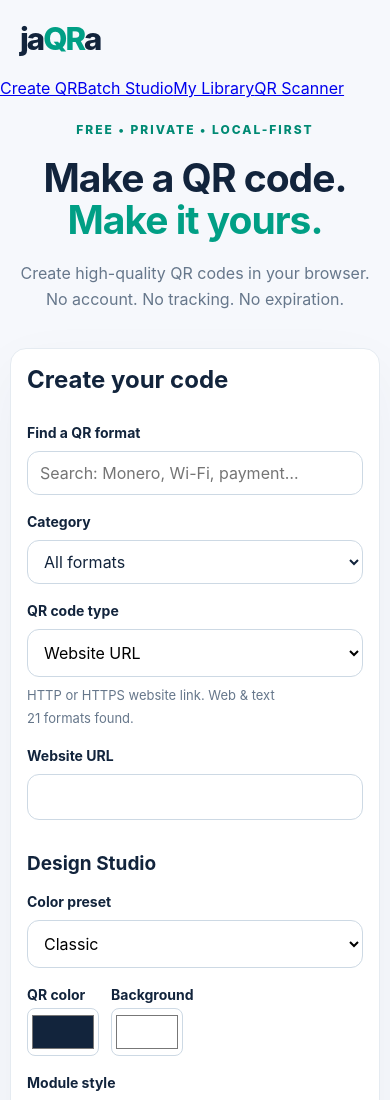
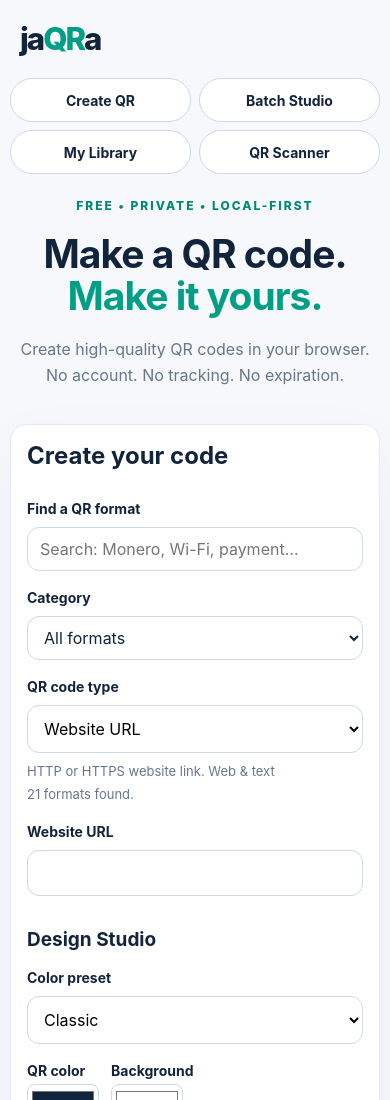
Before and after one commit to Ploos-AS/jaQRa, a website built with Vite: page index.html in a window 390 px wide. Shown: the top 1100 px of the page. Built offline with nearby package versions, Linux system fonts and the light colour scheme.

Commit message:
style: responsive keyboard-accessible workspace links

```diff
--- a/src/style.css
+++ b/src/style.css
@@ -106,3 +106,12 @@
  :where(a,button,input,select,textarea):focus-visible{outline:3px solid Highlight;outline-offset:3px}
  .preview{border:1px solid CanvasText}
 }
+
+/* Workspace navigation: accessible jump links for long, multi-tool pages. */
+.workspace-nav{max-width:1120px;margin:0 auto;padding:0 24px;display:flex;flex-wrap:wrap;gap:8px}
+.workspace-nav a{display:inline-flex;align-items:center;justify-content:center;min-height:44px;padding:10px 16px;border:1px solid #cdd9e4;border-radius:999px;background:#fff;color:#12243c;font-size:14px;font-weight:700;text-decoration:none}
+.workspace-nav a:hover{background:#e7f7f3;border-color:#008a74}
+.workspace-nav a:focus-visible{outline:3px solid #006f61;outline-offset:3px}
+#qr-creator,#batch-studio,#qr-library,#qr-scanner{scroll-margin-top:20px}
+@media(max-width:480px){.workspace-nav{padding:0 10px;display:grid;grid-template-columns:repeat(2,minmax(0,1fr));gap:8px}.workspace-nav a{padding:10px 8px;text-align:center}}
+@media print{.workspace-nav{display:none!important}}
```
